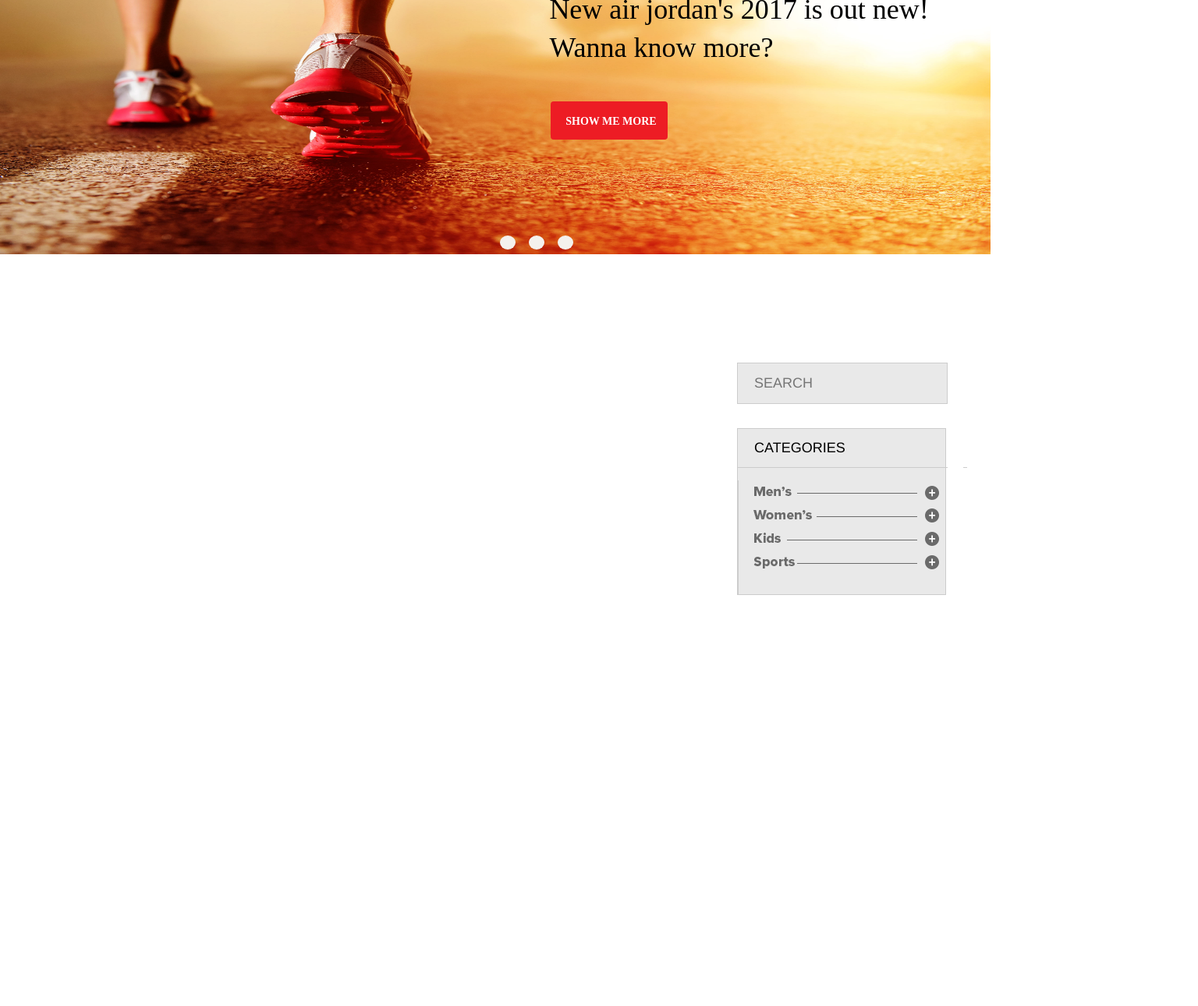
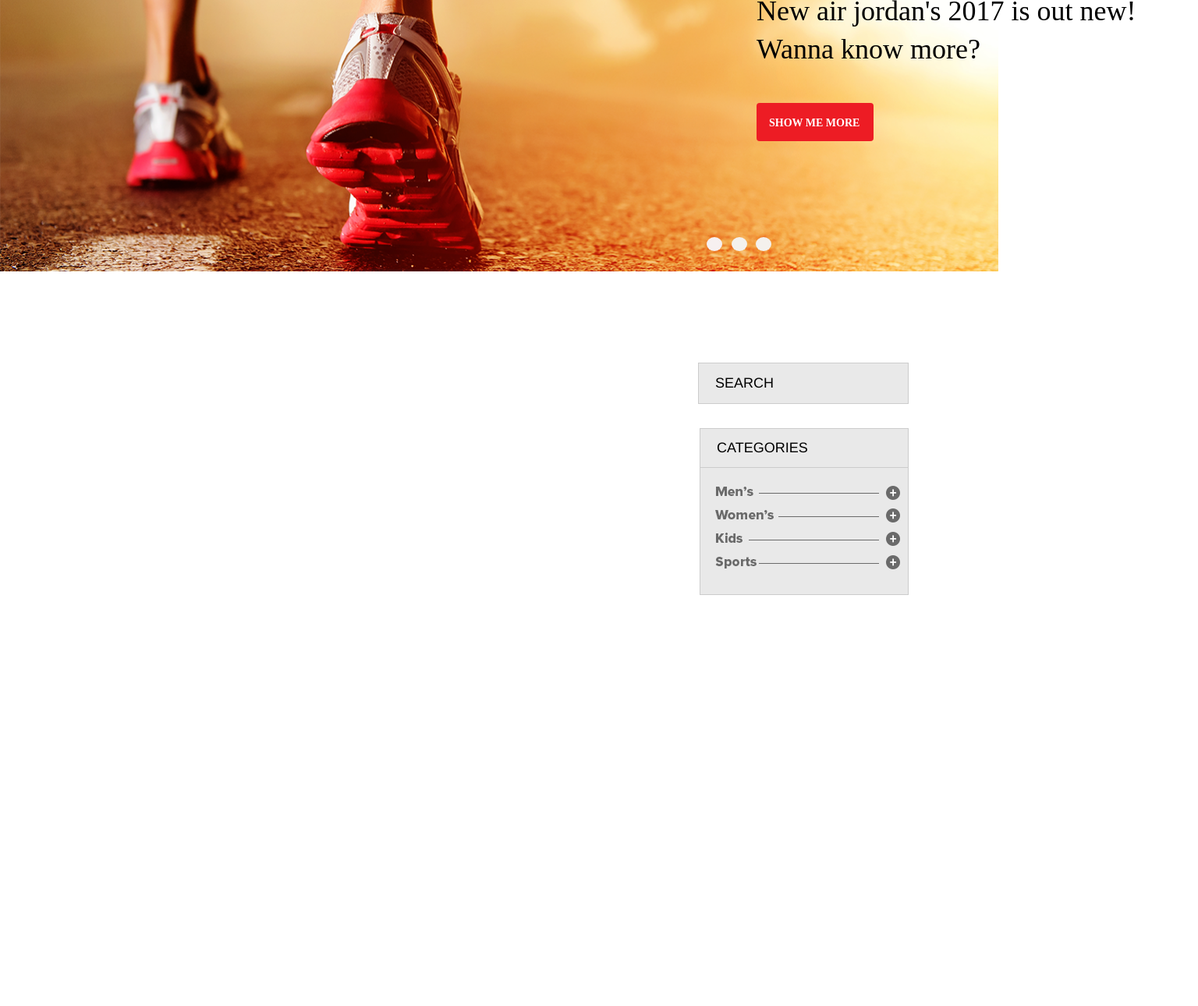
Before and after one commit to RoyBarsheshet/AngularProject, a plain HTML site: page index.html in a window 1280 px wide. Shown: the part 201-1491 px from the top of the page at 78% size, 1536 px wide, since content can reach past the window. Drawn offline with Linux system fonts and the light colour scheme.

Commit message:
Merge remote-tracking branch 'origin/master'
# Conflicts:
#	README.md

```diff
--- a/css/styles.css
+++ b/css/styles.css
@@ -111,27 +111,28 @@
     cursor: pointer;
     font-size: 20px;
     transition: all .2s ease-in-out;
+    color: rgb(212, 172, 113);
 }
 .About:hover{
     font-weight: bold;
     cursor: pointer;
     font-size: 20px;
     transition: all .2s ease-in-out;
+    color: rgb(212, 172, 113);
 }
 .Contact:hover{
     font-weight: bold;
     cursor: pointer;
     font-size: 20px;
     transition: all .2s ease-in-out;
+    color: rgb(212, 172, 113);
 }
 a{
     width: 100%;
 }
 .Rectangle_1 {
     background-color: rgb(0, 0, 0);
-    position: absolute;
-    left: -13px;
-    top: -3px;
+    position: fixed;
     width: 100%;
     height: 52px;
     z-index: 127;
@@ -140,18 +141,15 @@
 
 /******************************slider******************/
 .Group_2 {
-    position: absolute;
-    left: 0px;
-    top: 0px;
-    width: 100%;
-    height: 480px;
-    z-index: 120;
+    height: 500px;
+    background-size: cover;
+    background-position: bottom left;
 }
 .Ellipse_3_copy_2 {
     border-radius: 50%;
-    background-color: rgb(244, 241, 237);
+    background-color: #f7f0f0;
     position: absolute;
-    left: 725px;
+    left: 906px;
     top: 456px;
     width: 20px;
     height: 18px;
@@ -161,7 +159,7 @@
     border-radius: 50%;
     background-color: rgb(244, 241, 237);
     position: absolute;
-    left: 688px;
+    left: 969px;
     top: 456px;
     width: 20px;
     height: 18px;
@@ -171,31 +169,29 @@
     border-radius: 50%;
     background-color: rgb(244, 241, 237);
     position: absolute;
-    left: 651px;
+    left: 938px;
     top: 456px;
     width: 20px;
     height: 18px;
     z-index: 121;
 }
 .Ellipse_3:hover {
-    background-color: rgb(201, 206, 206);
+    background-color: #ed1c24;
     cursor: pointer;
 }
 .Ellipse_3_copy:hover {
-    background-color: rgb(201, 206, 206);
+    background-color:#ed1c24;
     cursor: pointer;
 }
 .Ellipse_3_copy_2:hover {
-    background-color: rgb(201, 206, 206);
+    background-color: #ed1c24;
     cursor: pointer;
 }
 .Rectangle_2 {
     /*background-color: rgb(216, 216, 216);*/
     position: absolute;
-    left: -10px;
-    top: 47px;
+    top: 49px;
     width: 100%;
-    height: 480px;
     z-index: 115;
 }
 .Big_Title_Here_Lorem_ipsum_dolor_sit_amet__cons {
@@ -204,7 +200,7 @@
     color: rgb(0, 0, 0);
     line-height: 1.375;
     position: absolute;
-    left: 714.378px;
+    left: 970px;
     top: 92.45px;
     width: 566px;
     height: 174px;
@@ -222,7 +218,7 @@
     border-radius: 4px;
     background-color: rgb(237, 28, 36);
     position: absolute;
-    left: 716px;
+    left: 970px;
     top: 284px;
     width: 150px;
     height: 49px;
@@ -235,7 +231,7 @@
     color: rgb(255, 255, 255);
     line-height: 1.714;
     position: absolute;
-    left: 735.232px;
+    left: 986px;
     top: 298.002px;
     z-index: 120;
     font-weight: bold;
@@ -253,7 +249,7 @@
     border-style: solid;
     background-color: rgb(233, 233, 233);
     position: absolute;
-    left: 945px;
+    right: 115px;
     top: 666px;
     width: 245px;
     height: 49px;
@@ -270,7 +266,9 @@
     border: 1px solid;
     outline: rgb(0, 0, 0);
 }
-
+.Rectangle_4_copy::-webkit-input-placeholder {
+    color: black;
+}
 /**********************categorais*********************/
 .categories_box {
     position: absolute;
@@ -398,21 +396,21 @@
 }
 .categorays-type {
     position:absolute;
-    left:946px;
+    right: 150px;
     top:817px;
     width:233px;
     height:147px;
-    z-index: inherit;
+    z-index: 25;
 }
 .unopen-cattegorys,.unopen-cattegorys1,.unopen-cattegorys2,.unopen-cattegorys3{
     position:absolute;
-    left:1182px;
-    top:821px;
-    width:18px;
-    height:18px;
-    z-index: inherit;
+    right: 123px;
+    top: 821px;
+    width: 18px;
+    height: 18px;
+    z-index: 25;
     cursor: pointer;
-    content: url('../images/unopen_cattegorys.gif');
+    content: url(../images/unopen_cattegorys.gif);
 }
 .unopen-cattegorys1{
     top:850px;
@@ -427,11 +425,11 @@
     content: url('../images/opend_cattgory.gif');
     cursor: pointer;
     position:absolute;
-    left:1182px;
+    right: 123px;
     top:821px;
     width:18px;
     height:18px;
-    z-index: inherit;
+    z-index: 25;
 }
 .unopen-cattegorys1:checked{
     top:850px;
@@ -445,11 +443,11 @@
 .Layer_6 {
     background-image: url("../images/cattegory_hr.png");
     position: absolute;
-    left: 945px;
     top: 800px;
-    width: 295px;
+    width: 267px;
     height: 1px;
     z-index: 23;
+    right: 116px;
 }
 .CATEGORIES {
     font-size: 18px;
@@ -466,7 +464,7 @@
     border-style: solid;
     background-color: rgb(233, 233, 233);
     position: absolute;
-    left: 945px;
+    right: 115px;
     top: 750px;
     width: 245px;
     height: 212px;
--- a/index.html
+++ b/index.html
@@ -10,16 +10,27 @@
 </head>
 <body class="body">
 <div class="body_resize">
-     <div class="right-side">
     <div class="Layer_10_copy GRID">
+
+        <header>
+
+            <nav>
                 <div class="Rectangle_1 Sub_Nav Layer_18 Layer_19">
                     <div class="SHOESSHOP"><a href="/"></a>SHOES<b>SHOP</b></div>
                     <div class="Home"><a href=""></a>Home</div>
                     <div class="About"><a href=""></a>About</div>
                     <div class="Contact"><a href=""></a>Contact Us</div>
                 </div>
+            </nav>
+
+        </header>
+
+        <section>
+
+            <!-----------------------------------banner-------------------------->
+           <article>
             <div class="Rectangle_2">
-    <div><img src="images/banner.jpg"  class="Group_2">
+                <div style="background-image: url('./images/shutterstock_banner.png')" class="Group_2">
                     <div class="Ellipse_3_copy_2"></div>
                     <div class="Ellipse_3_copy"></div>
                     <div class="Ellipse_3"></div>
@@ -34,11 +45,15 @@
                 <div class="Rounded_Rectangle_1"></div>
                 <div class="SHOW_ME_MORE">SHOW ME MORE</div>
             </div>
-    <div class="right-side">
+           </article>
+                    </section>
+        <section></section>
+            <aside>
+
+
                 <input type="text" class="Rectangle_4_copy search SEARCH" placeholder="SEARCH"/>
-    </div>
+
                 <div class="Rectangle_4 CATEGORIES">CATEGORIES</div>
-
 
 
                 <div class="categorays-type">
@@ -49,17 +64,21 @@
                 <input type="checkbox" class="unopen-cattegorys1"/>
                 <input type="checkbox" class="unopen-cattegorys2"/>
                 <input type="checkbox" class="unopen-cattegorys3"/>
+            </aside>
             <!--<div class="unopen-cattegorys">-->
             <!--<img src="images/unopen_cattegorys.gif" width="18" height="18" alt="">-->
             <!--</div>-->
-</div>
-     </div>
-    <div class="Rectangle_6"></div>
+            <footer>
+                <div class="Rectangle_6">
                 <div class="SHOESSHOP_copy"><a href="/"></a>SHOES<b>SHOP</b></div>
                 <div class="copyRights">&copy;</div>
                 <div class="_2017">2017</div>
                 </div>
+            </footer>
 
+
+    </div>
+</div>
 
 </body>
 </html>
```
Also changed, not shown: images/shutterstock_banner.png (added). Lines whose indentation alone changed are shown as unchanged.
